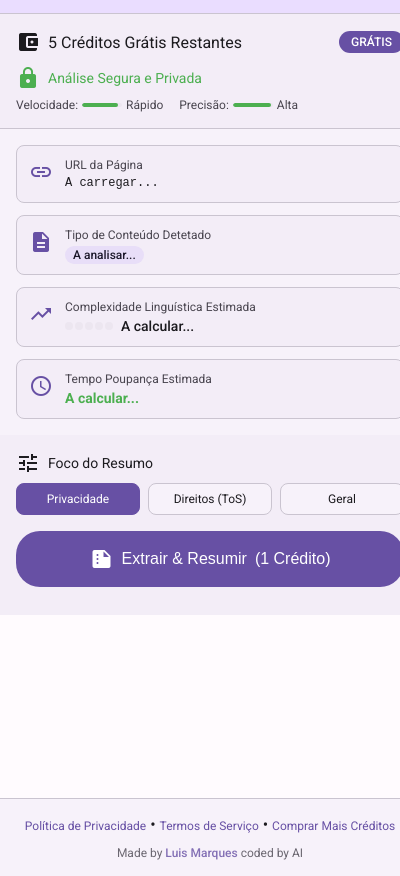
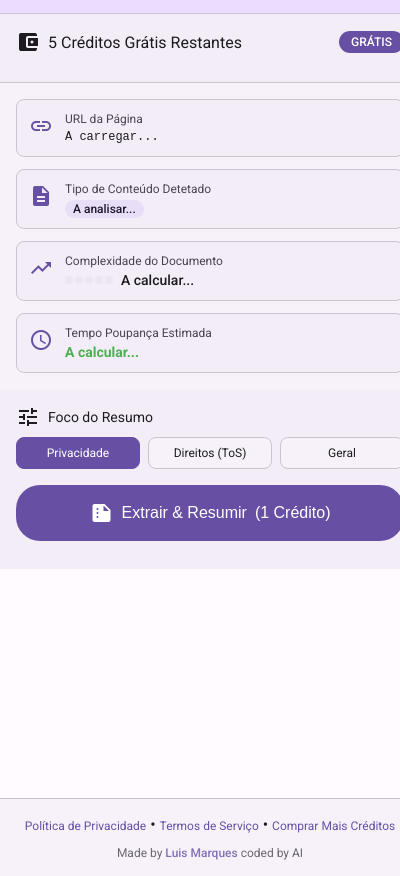
Before and after one commit to luismsmarques/tos-privacy-summarizer, a browser extension: page popup.html in a window 400 px wide. Shown: the part 59-935 px from the top of the page. Drawn offline with Linux system fonts and the light colour scheme.

Commit message:
ui: Melhorar interface do popup
- Remover security-status e rating-indicators desnecessários
- Alterar 'Score de Risco' para 'Análise de Risco' com ícone analytics
- Simplificar 'Complexidade Linguística Estimada' para 'Complexidade do Documento'
- Interface mais limpa e focada

```diff
--- a/popup.html
+++ b/popup.html
@@ -1069,33 +1069,11 @@
             <div class="credits-badge" id="creditsBadge">GRÁTIS</div>
         </div>
 
-        <div class="security-status">
-            <span class="material-icons">lock</span>
-            <span>Análise Segura e Privada</span>
-        </div>
-
-        <div class="rating-indicators">
-            <div class="rating-item">
-                <span>Velocidade:</span>
-                <div class="rating-bar">
-                    <div class="rating-fill" style="width: 90%"></div>
-                </div>
-                <span>Rápido</span>
-            </div>
-            <div class="rating-item">
-                <span>Precisão:</span>
-                <div class="rating-bar">
-                    <div class="rating-fill" style="width: 95%"></div>
-                </div>
-                <span>Alta</span>
-            </div>
-        </div>
-
         <!-- Risk Score Display (Hidden by default, shown after analysis) -->
         <div class="risk-score-display hidden" id="riskScoreDisplay">
             <div class="risk-score-header">
-                <span class="material-icons">security</span>
-                <span>Score de Risco</span>
+                <span class="material-icons">analytics</span>
+                <span>Análise de Risco</span>
             </div>
             <div class="risk-score-content">
                 <div class="risk-score-main" id="riskScoreMain">
@@ -1145,7 +1123,7 @@
         <div class="context-item">
             <span class="material-icons context-icon">trending_up</span>
             <div class="context-content">
-                <div class="context-label">Complexidade Linguística Estimada</div>
+                <div class="context-label">Complexidade do Documento</div>
                 <div class="context-value">
                     <div class="complexity-bar">
                         <div class="complexity-indicator" id="complexityIndicator">
```
